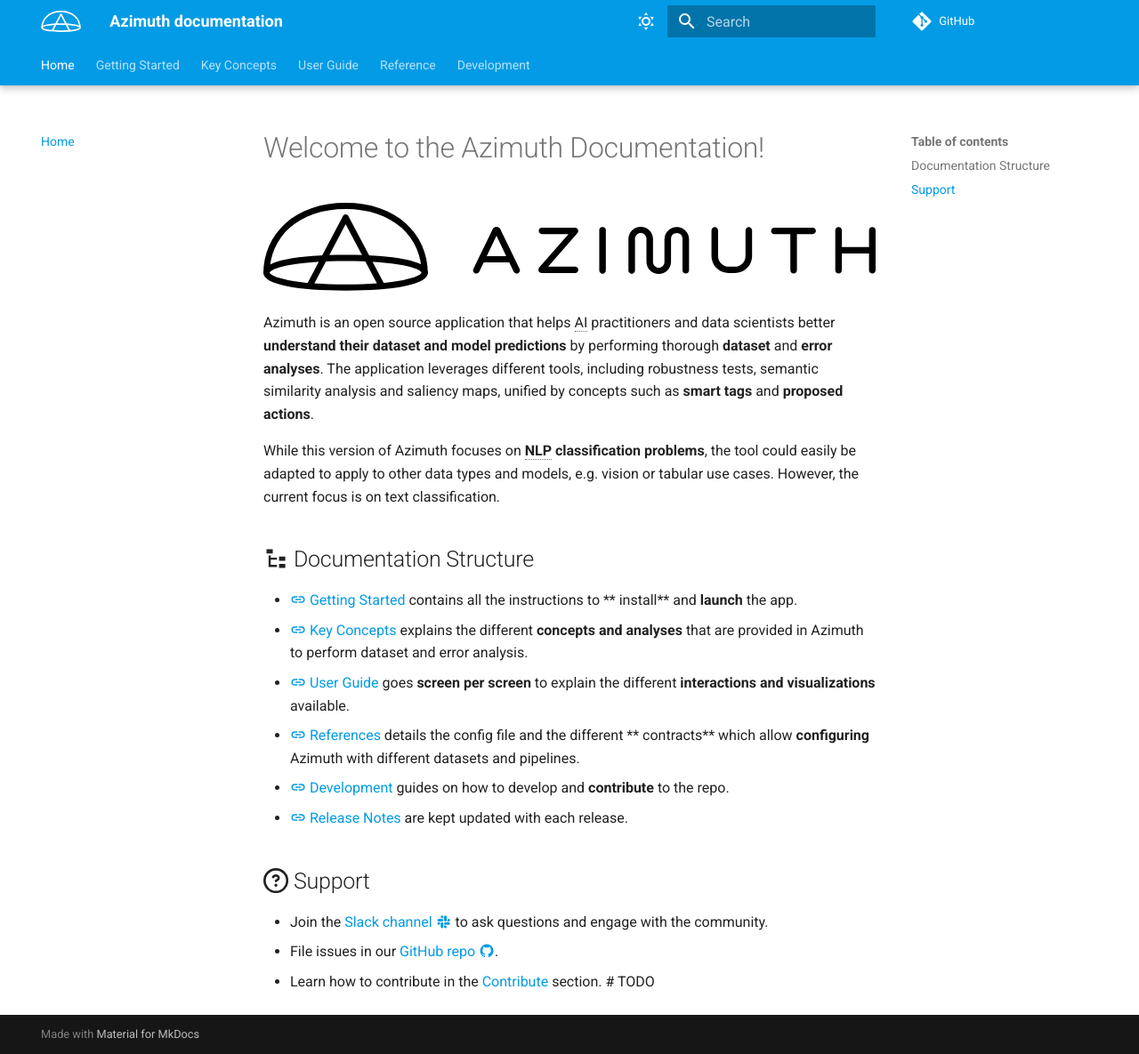
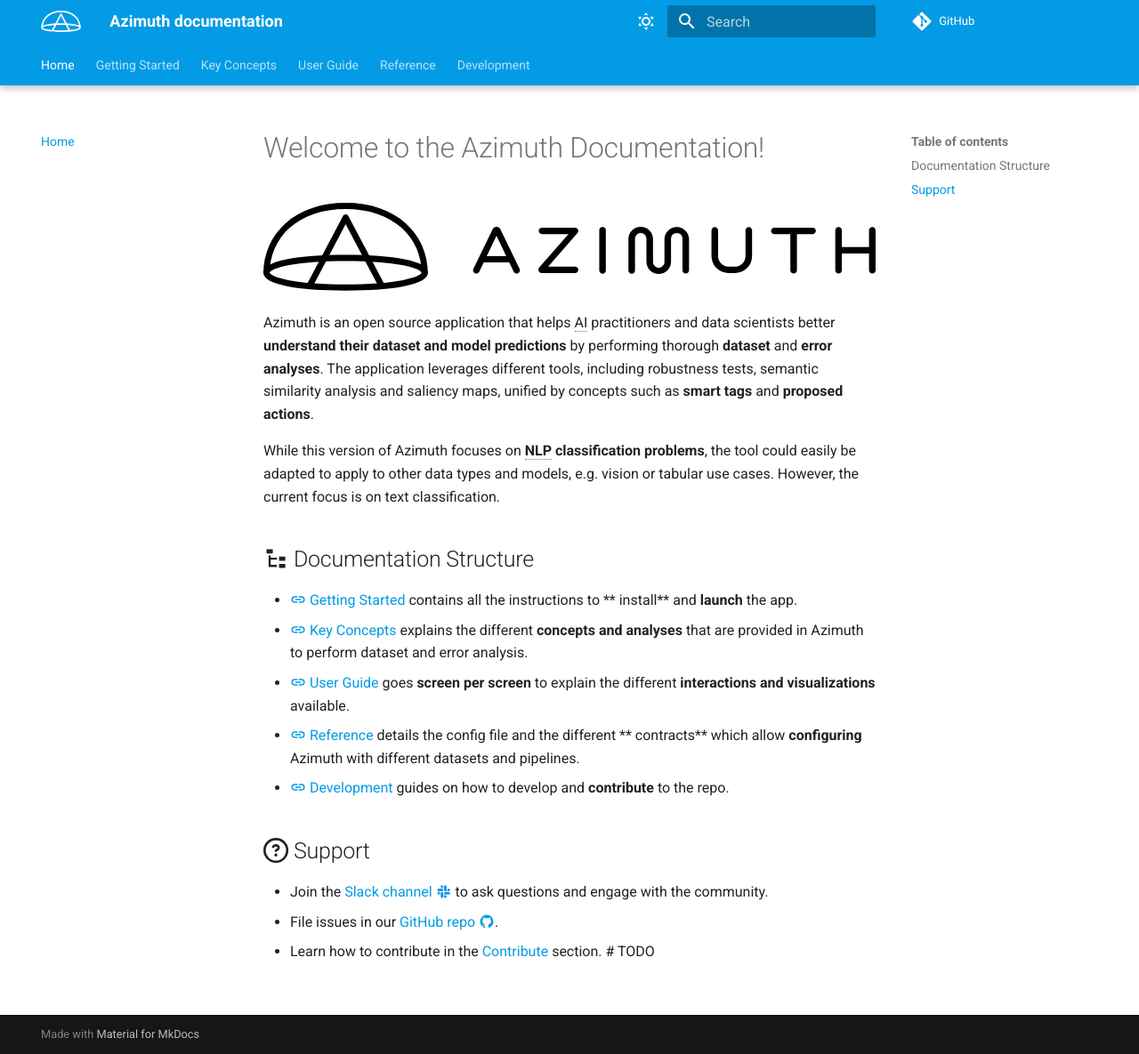
Before and after one commit to ServiceNow/azimuth, an MkDocs documentation site: the page built from docs/docs/index.md, in a window 1280 px wide and 1185 px high. Shown: the whole window at 89% size. Built offline with MkDocs 1.6.1 and Material for MkDocs 9.7.7, drawn with Linux system fonts in a browser that asks for light colours; comment, search, counter and statistics services are not loaded.

Commit message:
Update README

```diff
--- a/docs/docs/index.md
+++ b/docs/docs/index.md
@@ -21,12 +21,10 @@ current focus is on text classification.
 * [:material-link: User Guide](user-guide/index.md) goes **screen per screen** to explain the
   different
   **interactions and visualizations** available.
-* [:material-link: References](reference/index.md) details the config file and the different **
+* [:material-link: Reference](reference/index.md) details the config file and the different **
   contracts** which allow **configuring** Azimuth with different datasets and pipelines.
 * [:material-link: Development](development/setup.md) guides on how to develop and **contribute** to
   the repo.
-* [:material-link: Release Notes](getting-started/changelog/v2.md) are kept updated with each
-  release.
 
 ## :octicons-question-16: Support
 
```
Also changed, not shown: README.md, docs/docs/reference/configuration/common.md (line endings or trailing spaces), docs/docs/reference/configuration/project.md (line endings or trailing spaces).
